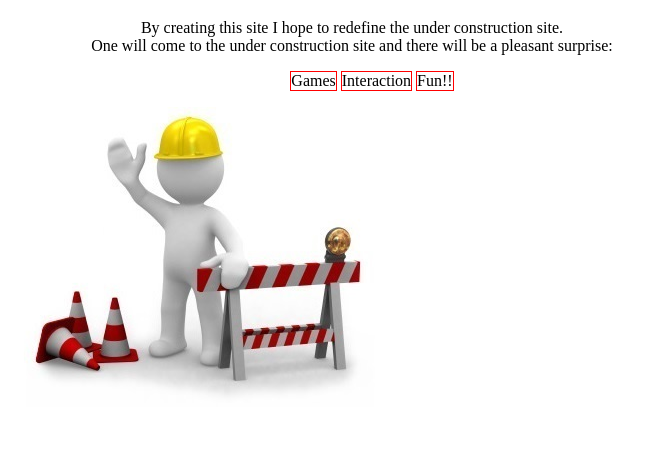
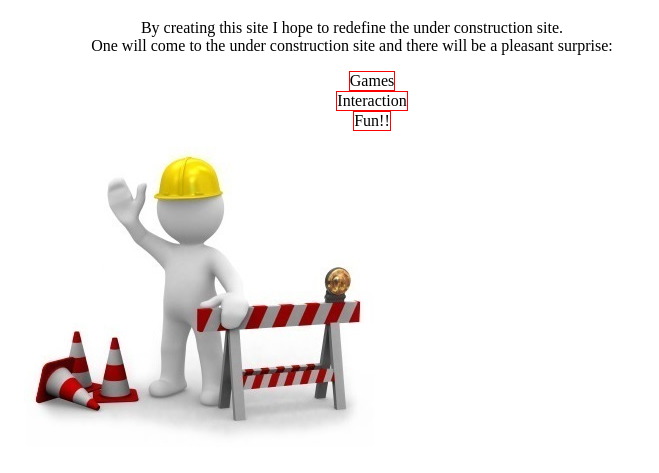
Before and after one commit to ckltennis/underConstruction, a plain HTML site: page index.html in a window 1280 px wide. Shown: the part 61-534 px from the top of the page, without its empty margins (288-947 px from the left). Drawn offline with Linux system fonts and the light colour scheme.

Commit message:
add in br

```diff
--- a/index.html
+++ b/index.html
@@ -30,9 +30,9 @@ ul { text-align:center; }
 <p>By creating this site I hope to redefine the under construction site.  <br>One will come to the under construction site and there will be a pleasant surprise:<br>
   </p>
   <ul>
-    <li>Games</li>
-    <li>Interaction</li>
-    <li>Fun!!</li>
+    <li>Games</li><br>
+    <li>Interaction</li><br>
+    <li>Fun!!</li><br>
   </ul>
 
 <img src="underConstruction.jpg" alt="construction" width="655" height="300">
```
